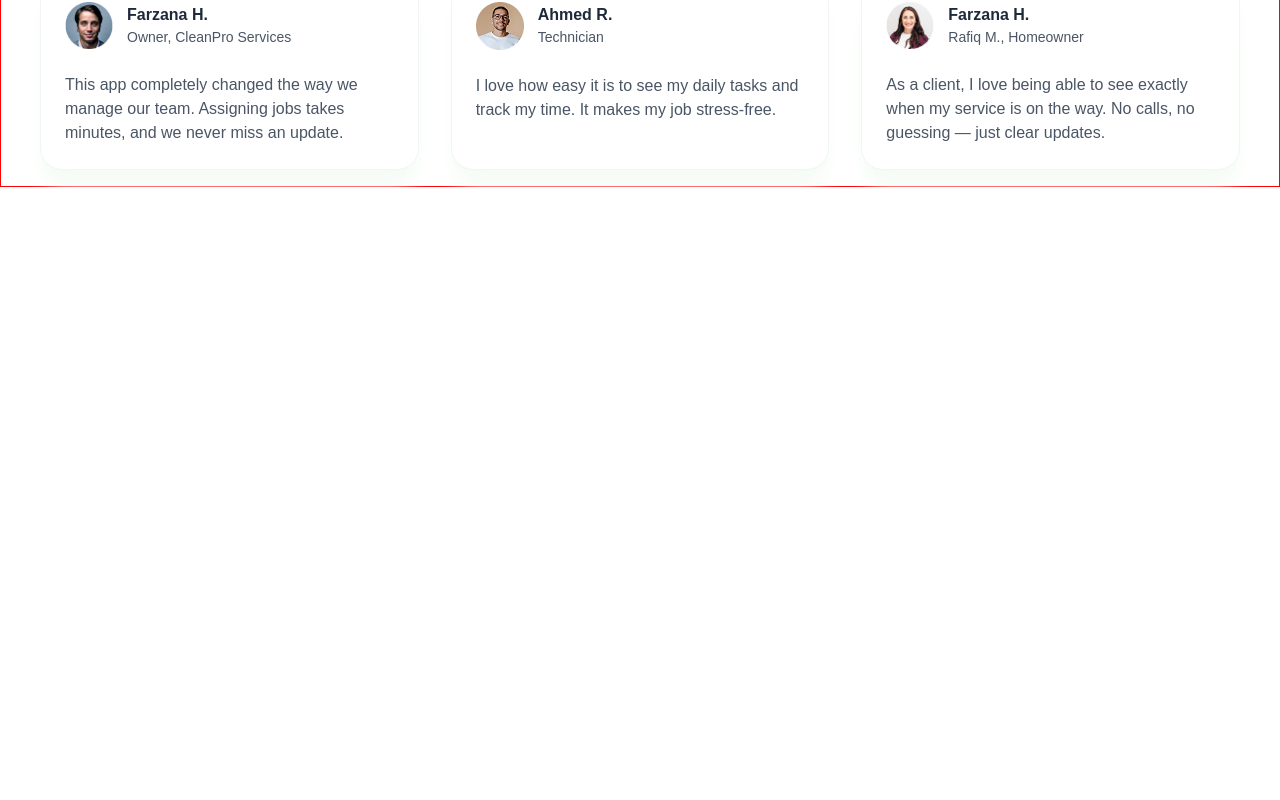
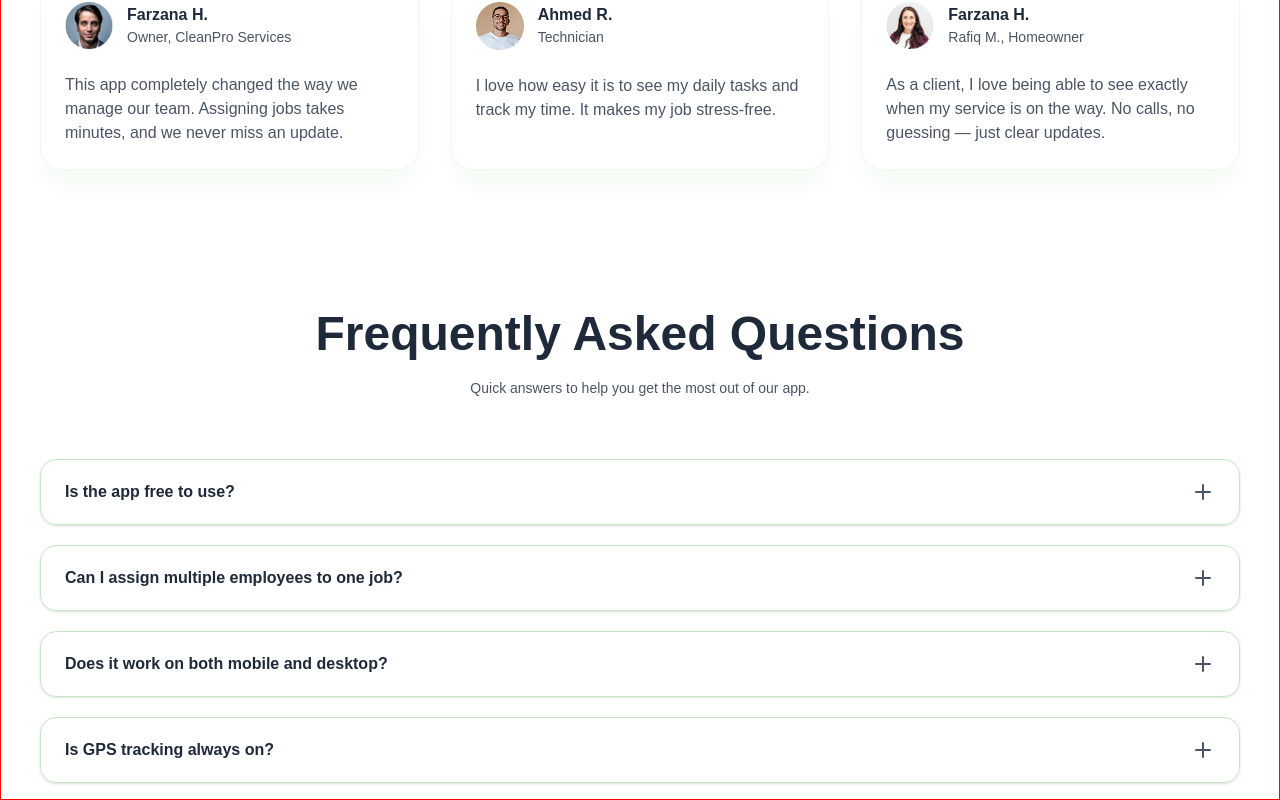
Before and after one commit to Badhon-Roy/Task-Business-App-Client, a Next.js app: page / in a window 1280 px wide. Shown: the part 3078-3878 px from the top of the page. Before the commit the page ends 3265 px from the top, so only its background shows below. Built offline with nearby package versions, Linux system fonts and the light colour scheme.

Commit message:
Created Frequently Asked Questions section in the home page

```diff
--- a/src/app/(WithCommonLayout)/page.tsx
+++ b/src/app/(WithCommonLayout)/page.tsx
@@ -1,4 +1,5 @@
 import Banner from "../components/home/banner/Banner";
+import Faq from "../components/home/faq/Faq";
 import Service from "../components/home/service/Service";
 import Testimonial from "../components/home/testimonial/Testimonial";
 
@@ -9,6 +10,7 @@ const Home = () => {
             <Banner/>
             <Service/>
             <Testimonial/>
+            <Faq/>
         </div>
     );
 };
--- /dev/null
+++ b/src/app/components/home/faq/Faq.tsx
@@ -0,0 +1,89 @@
+"use client";
+import { useState } from "react";
+import { motion, AnimatePresence } from "framer-motion";
+import { Minus, Plus } from "lucide-react";
+
+const faqData = [
+    {
+        question: "Is the app free to use?",
+        answer:
+            "Yes! We offer a free plan for individuals and small teams. Paid plans unlock more features for scaling businesses.",
+    },
+    {
+        question: "Can I assign multiple employees to one job?",
+        answer:
+            "Yes, our platform allows you to easily assign multiple team members to a single job or project to ensure efficient collaboration.",
+    },
+    {
+        question: "Does it work on both mobile and desktop?",
+        answer:
+            "Yes, our application is fully responsive and optimized for both desktop browsers and mobile devices, so you can work from anywhere.",
+    },
+    {
+        question: "Is GPS tracking always on?",
+        answer:
+            "GPS tracking is only active during work hours or when an employee is actively logged into a job. It is not always on and can be toggled off by the user.",
+    },
+];
+
+export default function Faq() {
+    const [openIndex, setOpenIndex] = useState<number | null>(null);
+
+    const toggleFaq = (index: number) => {
+        setOpenIndex(openIndex === index ? null : index);
+    };
+
+    return (
+        <div className="max-w-[1200px] mx-auto mt-32 mb-4 lg:px-0 px-4">
+            <div className="text-center">
+                <h2 className="text-[48px] font-bold relative z-10 text-gray-800">Frequently Asked Questions</h2>
+
+                <p className="text-[14px] mt-2 text-gray-600">
+                    Quick answers to help you get the most out of our app.
+                </p>
+            </div>
+
+            <div className="space-y-5 mt-[60px]">
+                {faqData?.map((faq, index) => (
+                    <div
+                        key={index}
+                        className="border border-[#c7e6c5] rounded-2xl shadow-sm transition-all duration-300"
+                    >
+                        <button
+                            onClick={() => toggleFaq(index)}
+                            className="flex justify-between items-center w-full text-left px-6 py-5 focus:outline-none"
+                        >
+                            <h3 className="text-base font-semibold text-gray-800">
+                                {faq?.question}
+                            </h3>
+                            <motion.div
+                                animate={{ rotate: openIndex === index ? 180 : 0 }}
+                                transition={{ duration: 0.3 }}
+                                className="cursor-pointer"
+                            >
+                                {
+                                    openIndex === index ? <Minus size={24} className="text-gray-600" /> : <Plus size={24} className="text-gray-600" />
+                                }
+                            </motion.div>
+                        </button>
+
+                        <AnimatePresence>
+                            {openIndex === index && (
+                                <motion.div
+                                    initial={{ height: 0, opacity: 0 }}
+                                    animate={{ height: "auto", opacity: 1 }}
+                                    exit={{ height: 0, opacity: 0 }}
+                                    transition={{ duration: 0.4, ease: "easeInOut" }}
+                                >
+                                    <div className="px-14 pb-6 text-gray-600 text-[14px] leading-relaxed">
+                                        {faq?.answer}
+                                    </div>
+                                </motion.div>
+                            )}
+                        </AnimatePresence>
+                    </div>
+                ))}
+            </div>
+        </div>
+    );
+}
```
Also changed, not shown: package.json (+8 -6 lines), 1 other file (tests, documents, lock files or other folders).
